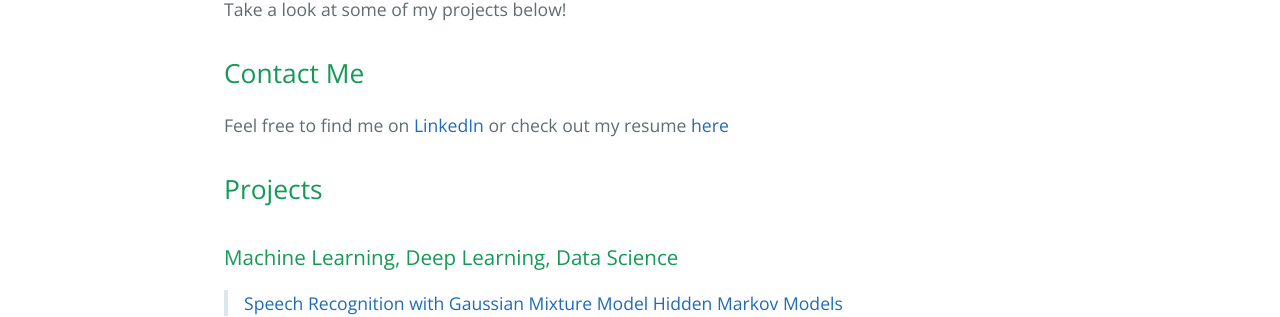
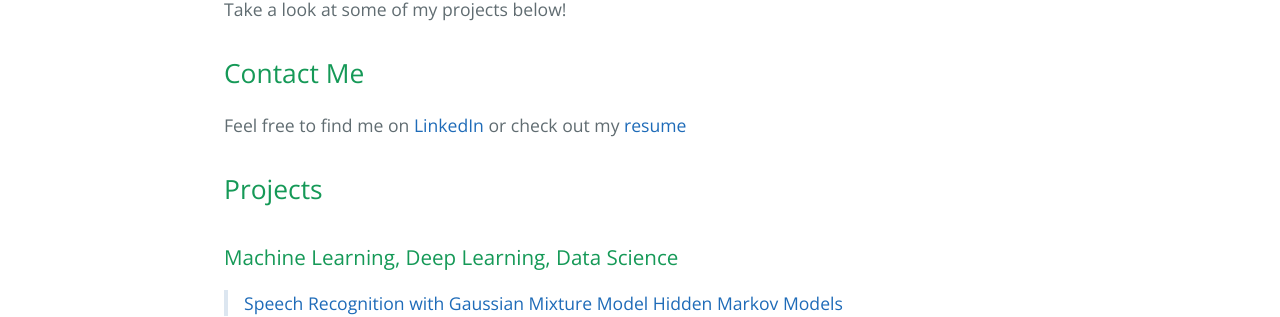
Before and after one commit to walkerhughes/portfolio, a Jekyll site: the page built from index.md, in a window 1280 px wide. Shown: the part 526-843 px from the top of the page. Built offline with Jekyll 4.4.1, drawn with Linux system fonts in a browser that asks for light colours; our own code applies the rules of GitHub Pages for plain Markdown files.

Commit message:
Update index.md

```diff
--- a/index.md
+++ b/index.md
@@ -12,7 +12,7 @@ Take a look at some of my projects below!
 
 ## Contact Me
 
-<p>Feel free to find me on <a href="https://www.linkedin.com/in/walker-hughes/"> LinkedIn </a> or check out my resume <a href="./Hughes, Walker.pdf">here</a></p>
+<p>Feel free to find me on <a href="https://www.linkedin.com/in/walker-hughes/">LinkedIn </a> or check out my <a href="./Hughes, Walker.pdf">resume</a></p>
 
 ## Projects
 
```
